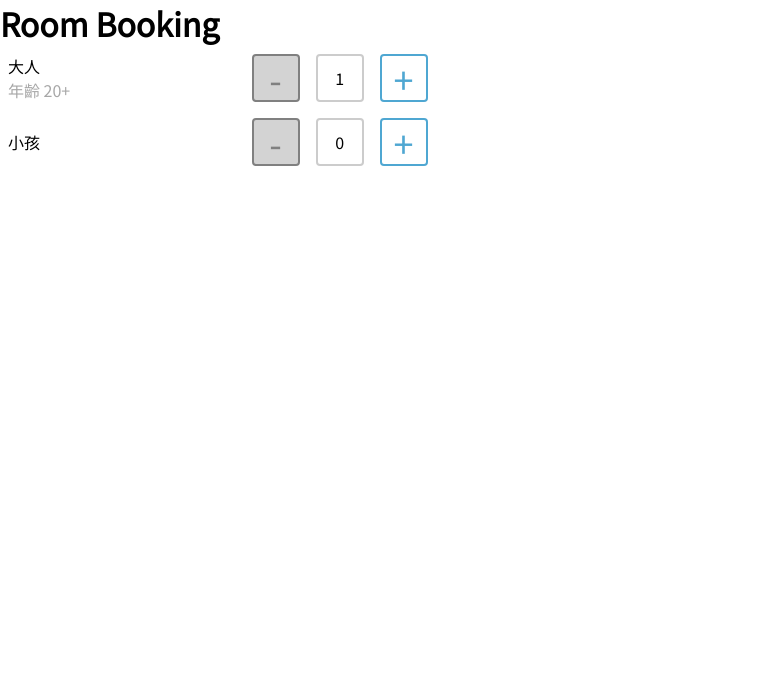
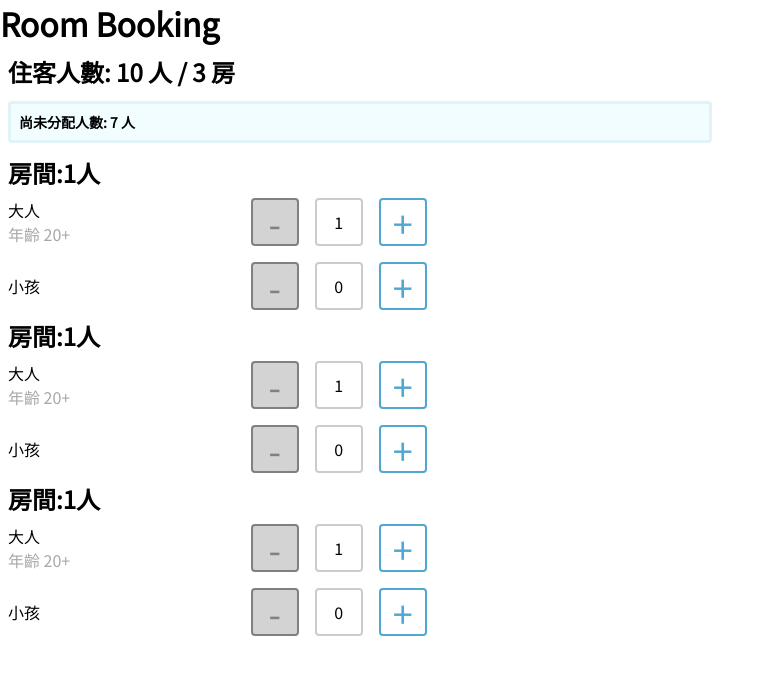
Before and after one commit to ronny1020/react-room-booking-demo, a React app: page / in a window 1280 px wide. Shown: the top 674 px of the page, without its empty margins (0-772 px from the left). Built offline with nearby package versions, Linux system fonts and the light colour scheme.

Commit message:
feat(room): add RoomAllocation

```diff
--- a/src/App.tsx
+++ b/src/App.tsx
@@ -1,18 +1,17 @@
-import React, { useState } from 'react'
-import CustomRoom from './component/CustomRoom/CustomRoom'
-import { CustomRoomMembers } from './component/CustomRoom/CustomRoom.domain'
+import React from 'react'
 import './App.scss'
+import RoomAllocation from './component/RoomAllocation/RoomAllocation'
 
 export default function App() {
-  const [result, setResult] = useState<CustomRoomMembers>({
-    adult: 1,
-    child: 0,
-  })
-
   return (
     <>
       <h1>Room Booking</h1>
-      <CustomRoom value={result} onChange={setResult} />
+      <RoomAllocation
+        guest={10}
+        room={3}
+        // eslint-disable-next-line no-console
+        onChange={(result) => console.log(result)}
+      />
     </>
   )
 }
--- a/src/component/CustomRoom/CusTomRoom.module.scss
+++ b/src/component/CustomRoom/CusTomRoom.module.scss
@@ -1,7 +1,7 @@
 .custom_room_wrapper {
   display: flex;
   flex-direction: column;
-  width: 720px;
+  width: 100%;
 
   .member_type {
     display: flex;
@@ -12,7 +12,6 @@
 
     .member_type_text {
       width: 50%;
-      padding: 8px;
 
       .member_type_subtitle {
         color: #a7a7a7;
--- a/src/component/CustomRoom/CustomRoom.tsx
+++ b/src/component/CustomRoom/CustomRoom.tsx
@@ -29,13 +29,14 @@ export default function CustomRoom({
       return
     }
     onChange({
+      adult,
       child: newChild || 0,
-      adult,
     })
   }
 
   return (
     <div className={classes.custom_room_wrapper}>
+      <h2>房間:{adult + child}人</h2>
       <div className={classes.member_type}>
         <div className={classes.member_type_text}>
           <div className={classes.member_type_title}>大人</div>
--- /dev/null
+++ b/src/component/RoomAllocation/RoomAllocation.module.scss
@@ -0,0 +1,16 @@
+.room_allocation_wrapper {
+  width: 720px;
+  padding: 8px;
+
+  .restNumber {
+    margin-top: 12px;
+    margin-bottom: 12px;
+    padding: 8px;
+    border-style: solid;
+    border-color: #dff3f9;
+    border-radius: 4px;
+    background-color: #f1fdff;
+    font-weight: bold;
+    font-size: 14px;
+  }
+}
--- /dev/null
+++ b/src/component/RoomAllocation/RoomAllocation.tsx
@@ -0,0 +1,57 @@
+import React, { useMemo, useState } from 'react'
+import CustomRoom from '../CustomRoom/CustomRoom'
+import { CustomRoomMembers } from '../CustomRoom/CustomRoom.domain'
+import classes from './RoomAllocation.module.scss'
+
+interface RoomAllocationProps {
+  guest: number
+  room: number
+  onChange: (value: CustomRoomMembers[]) => void
+}
+
+export default function RoomAllocation({
+  guest,
+  room,
+  onChange,
+}: RoomAllocationProps) {
+  const [allocatedRoom, setAllocatedRoom] = useState<CustomRoomMembers[]>(
+    [...Array(room)].map((): CustomRoomMembers => ({ adult: 1, child: 0 }))
+  )
+
+  const restGuest = useMemo(
+    () =>
+      guest -
+      allocatedRoom.reduce((acc, { adult, child }) => acc + adult + child, 0),
+    [guest, allocatedRoom]
+  )
+
+  function handleRoomChange(
+    changedRoomMembers: CustomRoomMembers,
+    index: number
+  ) {
+    const newCustomRoomMembers = [...allocatedRoom]
+    newCustomRoomMembers[index] = changedRoomMembers
+    setAllocatedRoom(newCustomRoomMembers)
+    onChange(newCustomRoomMembers)
+  }
+
+  return (
+    <div className={classes.room_allocation_wrapper}>
+      <h2>
+        住客人數: {guest} 人 / {room} 房
+      </h2>
+      <div className={classes.restNumber}>尚未分配人數: {restGuest} 人</div>
+      {allocatedRoom.map((customRoomMember, index) => (
+        <CustomRoom
+          value={customRoomMember}
+          onChange={(value) => handleRoomChange(value, index)}
+          key={index}
+          max={Math.min(
+            4,
+            restGuest + customRoomMember.adult + customRoomMember.child
+          )}
+        />
+      ))}
+    </div>
+  )
+}
```
Also changed, not shown: .eslintrc.json, 2 other files (tests, documents, lock files or other folders).
